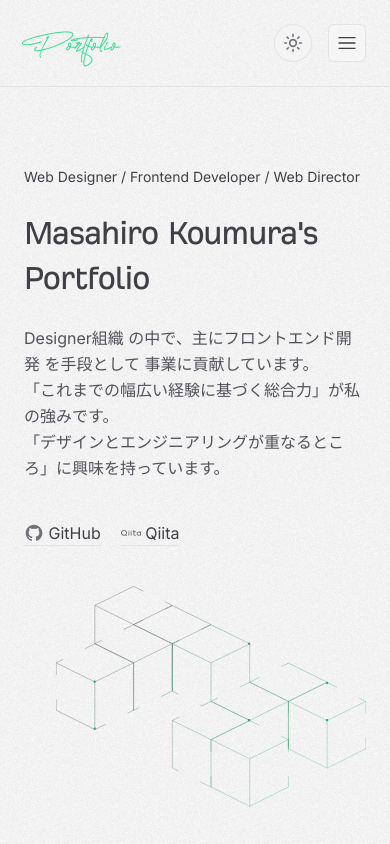
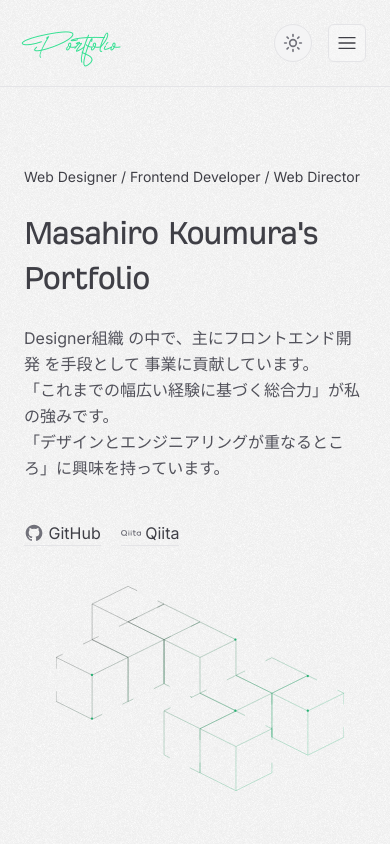
Before and after one commit to masaki632d/new-portfolio-app, a Next.js app: page / in a window 390 px wide. Shown: the top 844 px of the page. Built offline with nearby package versions, Linux system fonts and the light colour scheme.

Commit message:
redactor: MobileMenu

```diff
--- a/src/app/assets/icons/HeroSvg.tsx
+++ b/src/app/assets/icons/HeroSvg.tsx
@@ -1,7 +1,7 @@
-export default function HeroSvg() {
+export const HeroSvg = () => {
   return (
     <svg
-      className="size-full lg:w-[450px]"
+      className="w-72 lg:w-[450px]"
       viewBox="0 0 1273 906"
       fill="none"
       xmlns="http://www.w3.org/2000/svg"
--- a/src/components/Navbar/MobileMenu/index.tsx
+++ b/src/components/Navbar/MobileMenu/index.tsx
@@ -10,41 +10,43 @@ import { data } from './constants/data'
 
 export const MobileMenu = () => {
   const [navShow, setNavShow] = useState(false)
-  const toggleNav = () => setNavShow((prev) => !prev)
+  const toggleNav = () => {
+    setNavShow((prev) => !prev)
+  }
 
   return (
     <div
       data-layout="MobileMenu"
-      className={`block md:hidden ${navShow ? 'overflow-hidden' : ''}`}
+      className={`block md:hidden ${navShow ? 'overflow-hidden' : ''} `}
     >
       <button
         className="rounded-md border border-zinc-200 bg-secondary-bg p-2 dark:border-zinc-800 dark:bg-primary-bg"
         onClick={toggleNav}
+        type="button"
         aria-label="Toggle Menu"
       >
         <RxHamburgerMenu className="text-xl" />
       </button>
 
       <div
-        // z-10
         className={`fixed left-0 top-0 z-10 size-full space-y-6 bg-white pt-6 duration-[600ms] ease-[cubic-bezier(0.7,0,0,1)] dark:bg-zinc-900 ${
           navShow ? 'translate-x-0 rounded-none' : 'translate-x-full'
         }`}
       >
         <div className="flex items-center justify-between px-8">
-          <button
+          <Link
+            href="/"
             className="font-signature text-2xl capitalize text-primary-color"
             onClick={toggleNav}
-            aria-label="ページトップに戻る"
           >
             portfolio
-          </button>
-
+          </Link>
           <button
             className={`rounded-full border border-zinc-200 bg-secondary-bg p-2 duration-500 dark:border-zinc-800 dark:bg-primary-bg ${
               !navShow ? 'rotate-[-360deg]' : null
             }`}
             onClick={toggleNav}
+            type="button"
             aria-label="メニューを閉じる"
           >
             <HiOutlineX className="text-xl" />
@@ -58,7 +60,7 @@ export const MobileMenu = () => {
               <Link
                 key={title}
                 href={href}
-                className="dark:shadow-line-dark shadow-line-light flex items-center gap-x-2 p-6 font-incognito text-lg font-bold"
+                className="flex items-center gap-x-2 p-6 font-incognito text-lg font-bold shadow-line-light dark:shadow-line-dark"
                 onClick={toggleNav}
               >
                 <link.icon className="text-zinc-500" aria-hidden={!navShow} />
--- a/src/components/Navbar/ThemeSwitchButton/index.tsx
+++ b/src/components/Navbar/ThemeSwitchButton/index.tsx
@@ -26,10 +26,10 @@ export const ThemeSwitchButton = () => {
   return (
     <button
       data-layout="ThemeSwitchButton"
-      onClick={toggleTheme}
       className={`rounded-full border border-zinc-200 bg-zinc-100 p-2 text-zinc-500 transition-transform duration-300 hover:opacity-70 dark:border-zinc-800 dark:bg-primary-bg dark:text-primary-color ${
         currentTheme === 'light' ? '-rotate-180' : 'rotate-0'
       }`}
+      onClick={toggleTheme}
       type="button"
       aria-label="Toggle Theme"
     >
--- a/src/components/features/top/Hero/index.tsx
+++ b/src/components/features/top/Hero/index.tsx
@@ -1,4 +1,4 @@
-import HeroSvg from '@app/assets/icons/HeroSvg'
+import { HeroSvg } from '@app/assets/icons/HeroSvg'
 import { Social } from '@components/features/top/Hero/Social'
 import { Slide } from '@components/Slide'
 
@@ -35,7 +35,7 @@ export const Hero = () => {
         </div>
       ))}
 
-      <Slide delay={0.14}>
+      <Slide delay={0.14} className="">
         <HeroSvg />
       </Slide>
     </section>
--- a/tailwind.config.ts
+++ b/tailwind.config.ts
@@ -2,10 +2,7 @@ import type { Config } from 'tailwindcss'
 
 const config: Config = {
   darkMode: 'selector',
-  content: [
-    './src/components/**/*.{js,ts,jsx,tsx,mdx}',
-    './src/app/**/*.{js,ts,jsx,tsx,mdx}',
-  ],
+  content: ['./src/components/**/*.{ts,tsx}', './src/app/**/*.{ts,tsx}'],
   theme: {
     extend: {
       fontFamily: {
@@ -20,6 +17,10 @@ const config: Config = {
         'primary-bg': 'rgba(39, 39, 43, 0.4)',
         'secondary-bg': 'rgba(250, 250, 250, 0.4)',
       },
+      boxShadow: {
+        'line-light': 'rgba(17, 17, 26, 0.1) 0px 1px 0px',
+        'line-dark': 'rgb(29, 29, 32) 0px 1px 0px',
+      },
       gridTemplateColumns: {
         custom: '1.2fr 1fr',
       },
```
